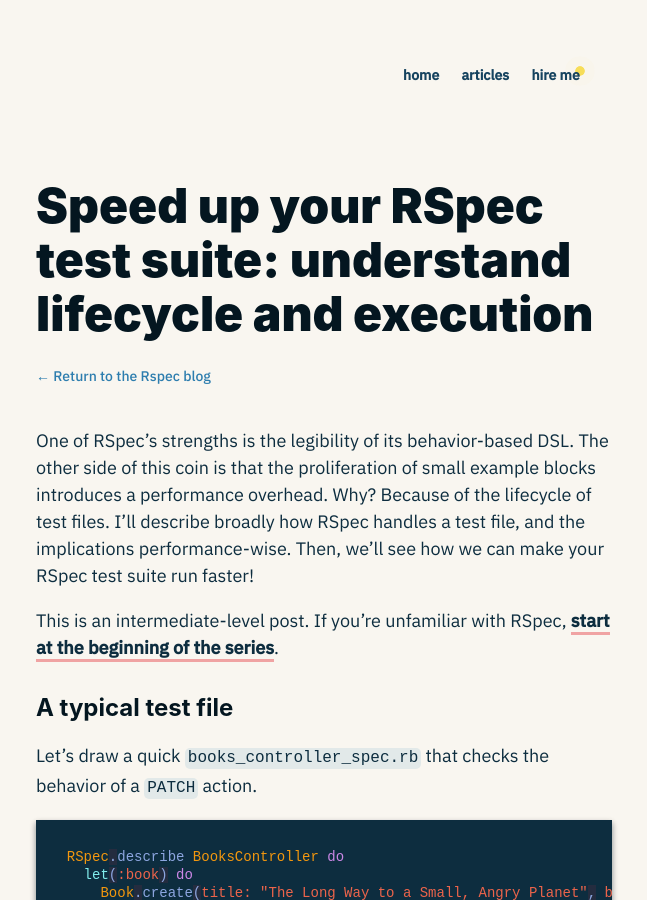
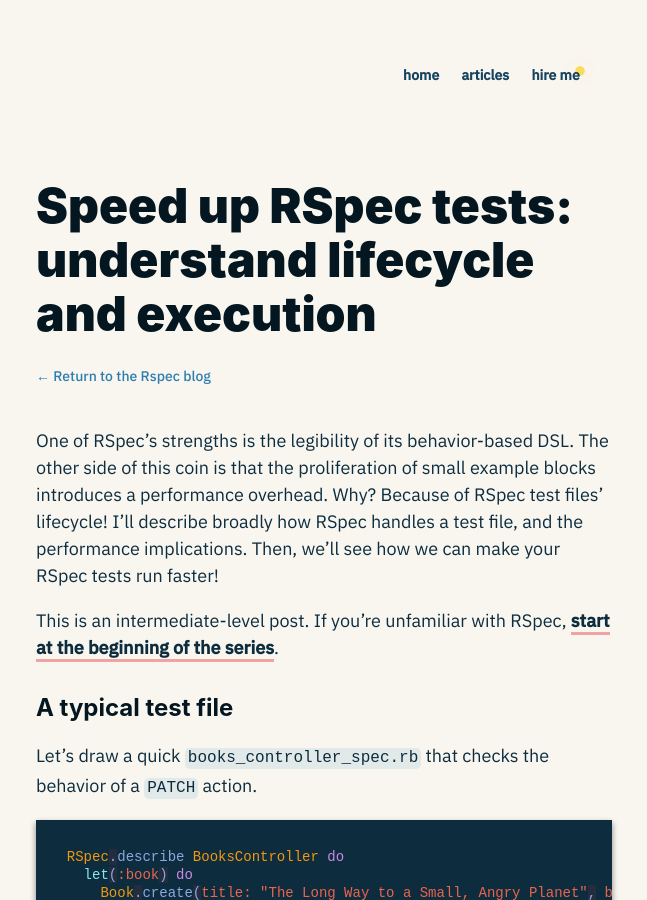
Before and after one commit to merciremi/remicodes, a Jekyll site: the page built from _posts/2025-03-09-speed-up-rspec-suite-by-understanding-lifecycles.md, in a window 1280 px wide and 900 px high. Shown: the whole window, without its empty margins (316-963 px from the left). Built offline with Jekyll 4.4.1, drawn with Linux system fonts in a browser that asks for light colours; some of the changed text lies outside the part shown.

Commit message:
Small adjustements on lifecycle post

```diff
--- a/_posts/2025-03-09-speed-up-rspec-suite-by-understanding-lifecycles.md
+++ b/_posts/2025-03-09-speed-up-rspec-suite-by-understanding-lifecycles.md
@@ -1,14 +1,14 @@
 ---
 layout: post
-title: "Speed up your RSpec test suite: understand lifecycle and execution"
-excerpt: "One of RSpec's strengths is the legibility of its behavior-based DSL. The other side of this coin is that the proliferation of small example blocks introduces a performance overhead."
+title: "Speed up RSpec tests: understand lifecycle and execution"
+excerpt: "One of RSpec's strengths is the legibility of its behavior-based DSL. The other side of this coin is that the proliferation of small example blocks  introduces a performance overhead."
 date: 2025-03-10
 permalink: /aggregate-rspec-expectations/
 category: rspec
 cover_image: "media/2025/03/faster-rspec-test-suite-remi-mercier.png"
 ---
 
-One of RSpec's strengths is the legibility of its behavior-based DSL. The other side of this coin is that the proliferation of small example blocks introduces a performance overhead. Why? Because of the lifecycle of test files. I'll describe broadly how RSpec handles a test file, and the implications performance-wise. Then, we'll see how we can make your RSpec test suite run faster!
+One of RSpec's strengths is the legibility of its behavior-based DSL. The other side of this coin is that the proliferation of small example blocks introduces a performance overhead. Why? Because of RSpec test files' lifecycle! I'll describe broadly how RSpec handles a test file, and the performance implications. Then, we'll see how we can make your RSpec tests run faster!
 
 This is an intermediate-level post. If you're unfamiliar with RSpec, [start at the beginning of the series]({{site.baseurl}}/series/rspec/).
 
```
Also changed, not shown: other parts of _posts/2025-03-09-speed-up-rspec-suite-by-understanding-lifecycles.md (+1 -1 lines).
